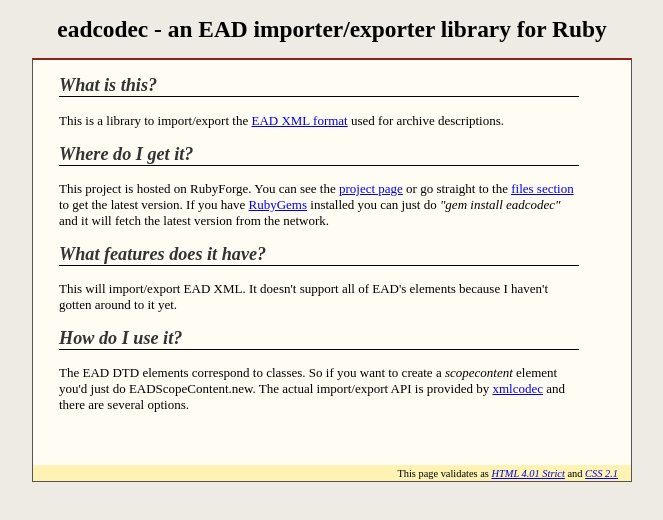
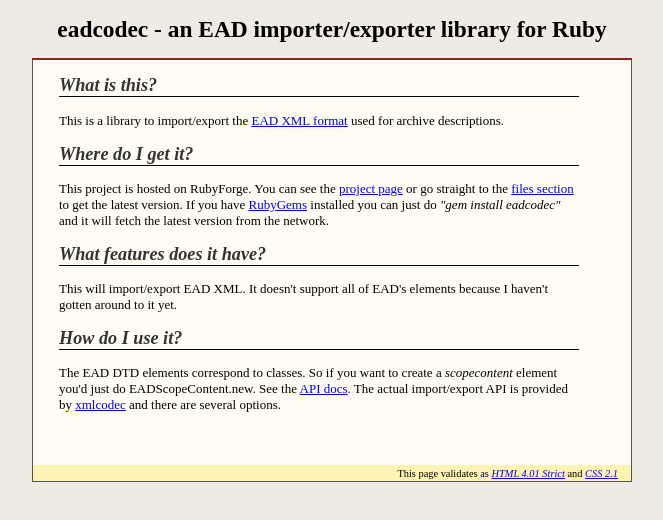
Before and after one commit to pedrocr/eadcodec, a plain HTML site: page web/index.html in a window 1280 px wide. Shown: the whole page, without its empty margins (308-971 px from the left). Drawn offline with Linux system fonts and the light colour scheme.

Commit message:
Add a link to the API docs.

```diff
--- a/web/index.html
+++ b/web/index.html
@@ -25,7 +25,7 @@
 
 <h2>How do I use it?</h2>
 
-The EAD DTD elements correspond to classes. So if you want to create a <i>scopecontent</i> element you'd just do EADScopeContent.new. The actual import/export API is provided by <a href="http://xmlcodec.rubyforge.org">xmlcodec</a> and there are several options.
+The EAD DTD elements correspond to classes. So if you want to create a <i>scopecontent</i> element you'd just do EADScopeContent.new. See the <a href="doc">API docs</a>. The actual import/export API is provided by <a href="http://xmlcodec.rubyforge.org">xmlcodec</a> and there are several options.
 
 </div>
 <div id="footer">
```
